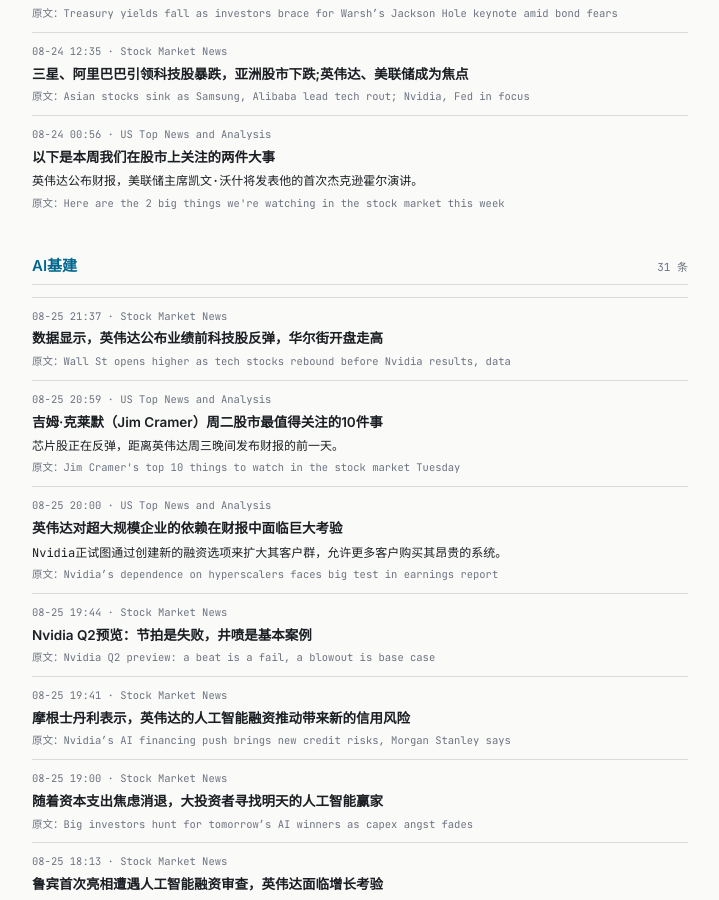
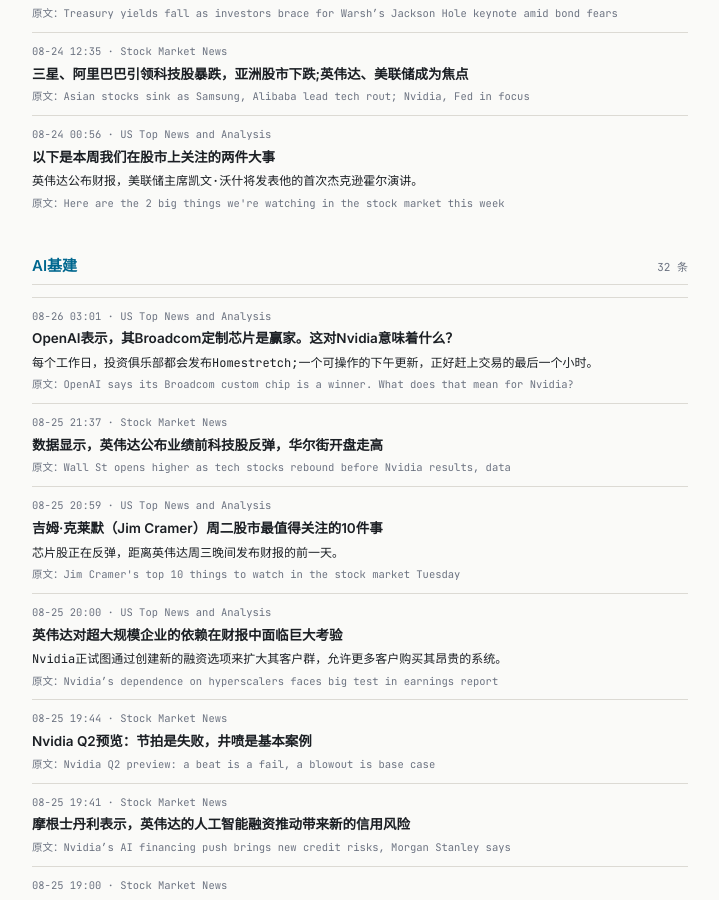
Before and after one commit to tang3super/tang3super.github.io, a Jekyll site: the page built from macro-trade/news-digest.md, in a window 1280 px wide and 900 px high, scrolled down 6378 px. Shown: the whole window, without its empty margins (280-999 px from the left). Built offline with Jekyll 4.4.1, drawn with Linux system fonts in a browser that asks for light colours; some of the changed text lies outside the part shown.

Commit message:
sync news-digest article

```diff
--- a/macro-trade/news-digest.md
+++ b/macro-trade/news-digest.md
@@ -5,7 +5,7 @@
 date: '2026-08-26'
 summary: 2026年第35周监控
 week_label: 2026年第35周监控
-last_updated: 2026-08-26 02:51
+last_updated: 2026-08-26 03:19
 refresh_note: 每 5 分钟自动刷新
 topics:
 - name: 地缘政治
@@ -425,6 +425,13 @@
     summary_zh: 英伟达公布财报，美联储主席凯文·沃什将发表他的首次杰克逊霍尔演讲。
 - name: AI基建
   items:
+  - title: OpenAI says its Broadcom custom chip is a winner. What does that mean for Nvidia?
+    summary: Every weekday, the Investing Club releases the Homestretch; an actionable afternoon update just in time for the last hour of trading.
+    link: https://www.cnbc.com/2026/08/25/openai-says-its-broadcom-chip-is-a-big-advance-what-about-nvidia.html
+    source: US Top News and Analysis
+    time: 08-26 03:01
+    title_zh: OpenAI表示，其Broadcom定制芯片是赢家。这对Nvidia意味着什么？
+    summary_zh: 每个工作日，投资俱乐部都会发布Homestretch;一个可操作的下午更新，正好赶上交易的最后一个小时。
   - title: Wall St opens higher as tech stocks rebound before Nvidia results, data
     summary: ''
     link: https://www.investing.com/news/stock-market-news/wall-st-opens-higher-as-tech-stocks-rebound-before-nvidia-results-data-4875525
```
